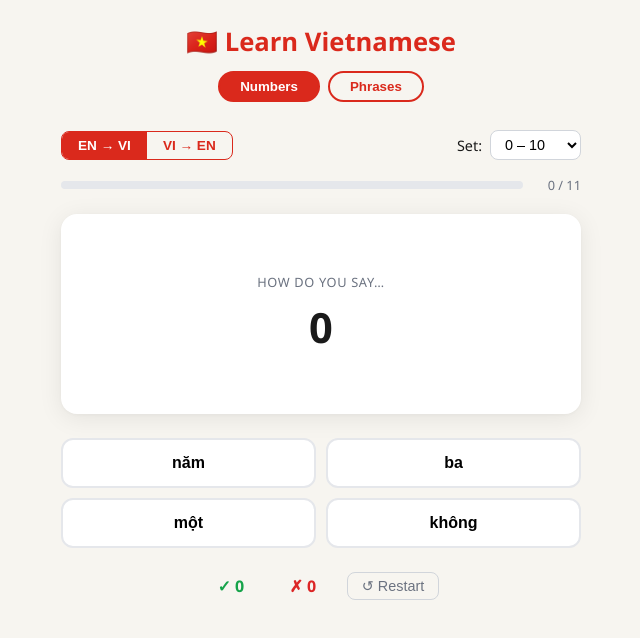
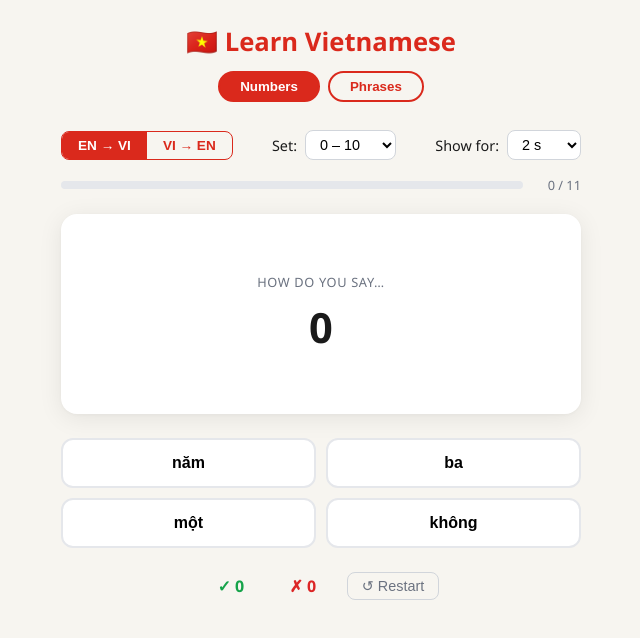
Before and after one commit to louisbeliveau/learn-v, a plain HTML site: page index.html in a window 1280 px wide. Shown: the whole page, without its empty margins (319-959 px from the left). Drawn offline with Linux system fonts and the light colour scheme.

Commit message:
show for

```diff
--- a/app.js
+++ b/app.js
@@ -34,6 +34,7 @@ const resultOverlay = document.getElementById('result-overlay');
 const resultSummary = document.getElementById('result-summary');
 const resultRestart = document.getElementById('result-restart');
 const setSelect     = document.getElementById('set');
+const delaySelect   = document.getElementById('delay');
 const dirEnVi       = document.getElementById('dir-en-vi');
 const dirViEn       = document.getElementById('dir-vi-en');
 
@@ -180,7 +181,7 @@ function handleChoice(btn) {
 
   updateScore();
   updateProgress();
-  setTimeout(nextCard, 1400);
+  setTimeout(nextCard, +delaySelect.value);
 }
 
 function showResult() {
--- a/index.html
+++ b/index.html
@@ -22,6 +22,16 @@
         <div class="set-select">
           <label for="set">Set:</label>
           <select id="set"></select>
+        </div>
+        <div class="set-select">
+          <label for="delay">Show for:</label>
+          <select id="delay">
+            <option value="1000">1 s</option>
+            <option value="1500">1.5 s</option>
+            <option value="2000" selected>2 s</option>
+            <option value="3000">3 s</option>
+            <option value="4000">4 s</option>
+          </select>
         </div>
       </div>
 
```
